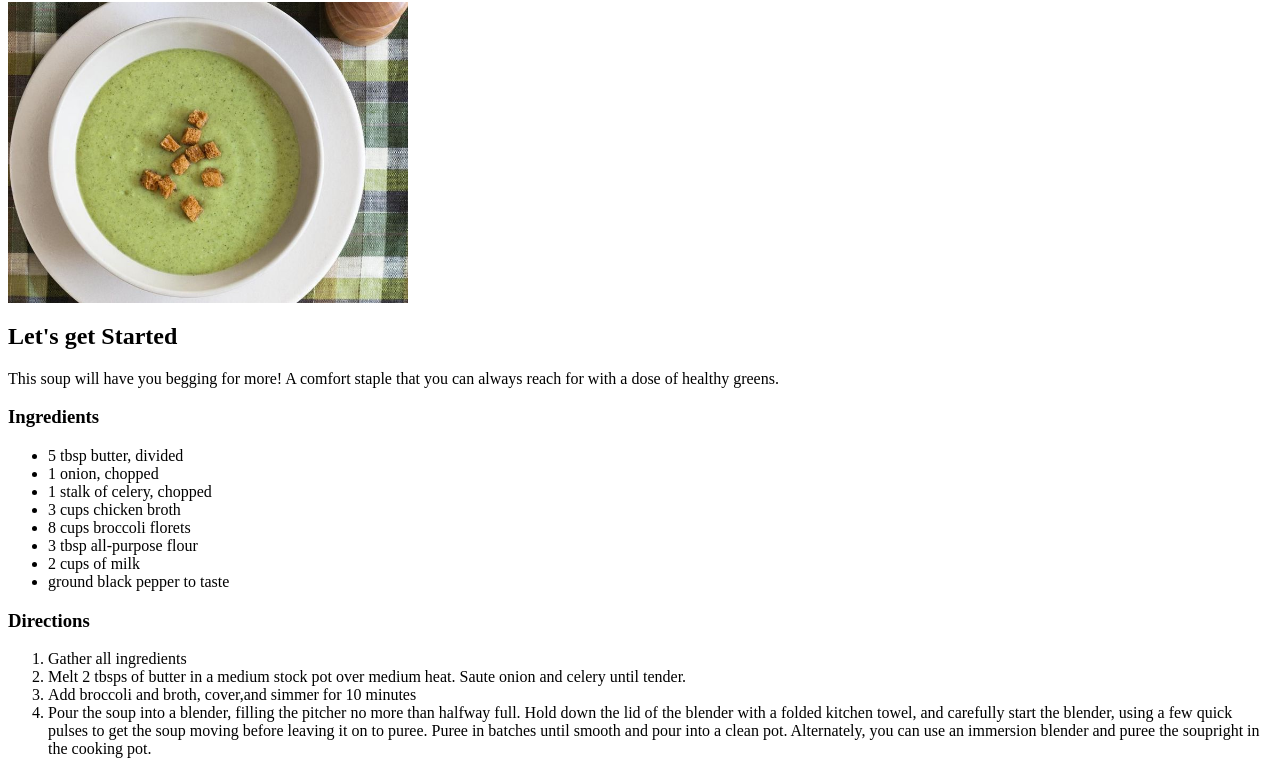
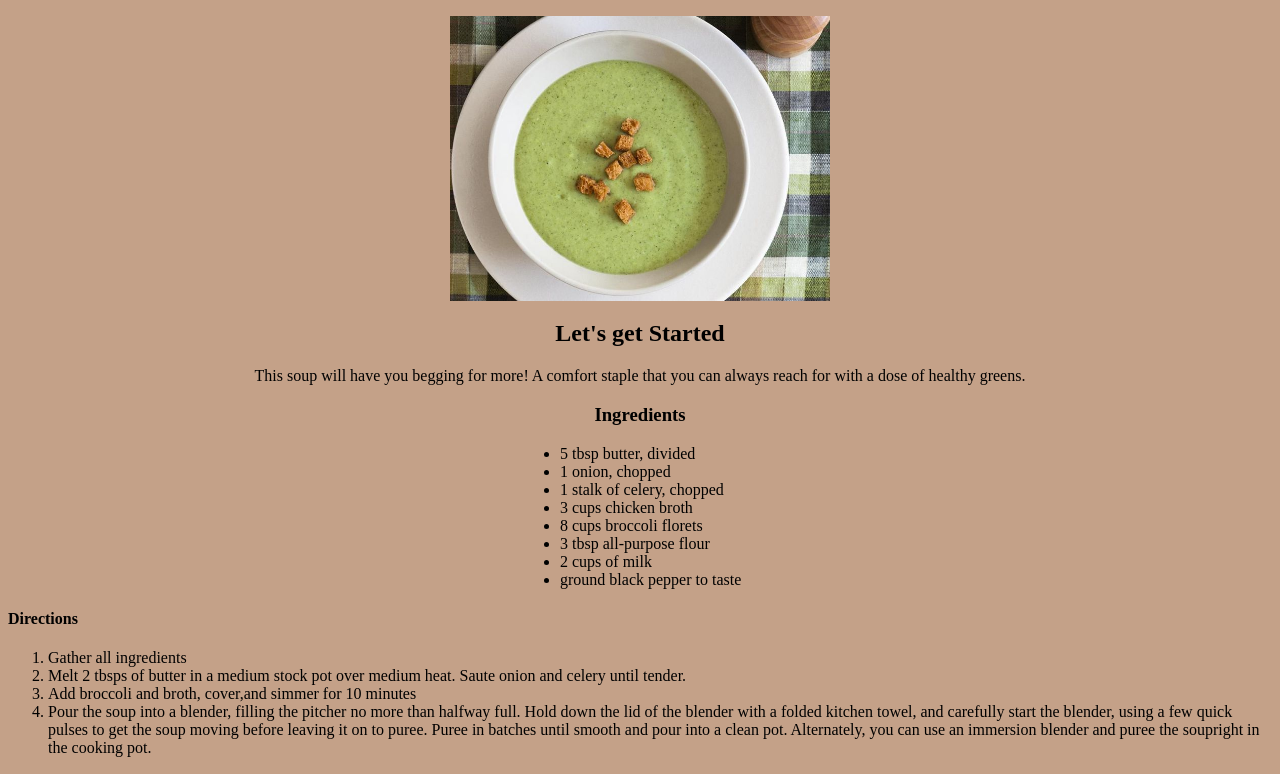
Before and after one commit to lindseyrose54/odin-recipes, a plain HTML site: page recipes/broccoli.html in a window 1280 px wide. Shown: the part 64-838 px from the top of the page. Drawn offline with Linux system fonts and the light colour scheme.

Commit message:
Added CSS styling to each page

```diff
--- a/index.html
+++ b/index.html
@@ -4,13 +4,14 @@
     <meta charset="UTF-8">
     <meta name="viewport" content="width=device-width, initial-scale=1.0">
     <title>Document</title>
+    <link rel="stylesheet" href="./styles.css">
 </head>
 <body>
-    <h1>Odin Recipes: Soup Edition</h1>
-        <ul>
-           <li><a href="recipes/curry.html">Coconut Curry Butternut Squash Soup</a></li>
-           <li><a href="recipes/broccoli.html">Cream of Broccoli Soup</a></li>
-           <li><a href="recipes/weddingsoup.html">Instant Pot Italian Wedding Soup</a></li>
+    <h1 class="header">Odin Recipes: Soup Edition</h1>
+        <ul class="list1">
+           <li class="recipe"><a href="recipes/curry.html">Coconut Curry Butternut Squash Soup</a></li>
+           <li class="recipe"><a href="recipes/broccoli.html">Cream of Broccoli Soup</a></li>
+           <li class="recipe"><a href="recipes/weddingsoup.html">Instant Pot Italian Wedding Soup</a></li>
         </ul>
 </body>
 </html>
--- a/recipes/broccoli.html
+++ b/recipes/broccoli.html
@@ -1,10 +1,21 @@
+<!DOCTYPE html>
+<html lang="en">
+<head>
+    <meta charset="UTF-8">
+    <meta name="viewport" content="width=device-width, initial-scale=1.0">
+    <title>coconutcurrysoup</title>
+    <link rel="stylesheet" href="../styles.broccoli.css">
+</head>
+
+<body>
+
 <h1>Cream of Broccoli Soup</h1>
-    <img src="../images/brocsoup.jpg" alt="Broccolie Soup" width="400">
+    <img src="../images/brocsoup.jpg" alt="Broccoli Soup" width="400">
     <h2>Let's get Started</h2>
         <p>This soup will have you begging for more! A comfort staple that you can always reach for with a dose of healthy greens.</p>
     <div>
         <h3>Ingredients</h3>
-            <ul>
+            <ul class="grocery">
                 <li>5 tbsp butter, divided</li>
                 <li>1 onion, chopped</li>
                 <li>1 stalk of celery, chopped</li>
@@ -17,7 +28,7 @@
     </div>
 
     <div>
-        <h3>Directions</h3>
+        <h4>Directions</h4>
             <ol>
                 <li>Gather all ingredients</li>
                 <li>Melt 2 tbsps of butter in a medium stock pot over medium heat. Saute onion and celery until tender.</li>
@@ -26,3 +37,4 @@
 
             </ol>
     </div>
+</body>
--- /dev/null
+++ b/styles.broccoli.css
@@ -0,0 +1,19 @@
+* {
+    background-color: rgb(196, 161, 136);
+}
+
+img {
+    display: block;
+    margin-left: auto;
+    margin-right: auto;
+    width: 30%;
+}
+
+h1, h2, p, h3 {
+    text-align: center;
+}
+
+.grocery {
+    text-align: justify;
+    margin-left: 40vw;
+}
--- /dev/null
+++ b/styles.css
@@ -0,0 +1,15 @@
+body {
+    background-color: rgb(196, 161, 136);
+}
+
+.header {
+    font-family: Cambria, Cochin, Georgia, Times, 'Times New Roman', serif;
+    font-size: 60px;
+    color: gainsboro;
+    text-align: center;
+}
+
+.list1 {
+    font-size: 28px;
+    margin-left: 35vw;
+}
--- /dev/null
+++ b/styles.curry.css
@@ -0,0 +1,19 @@
+* {
+    background-color: rgb(196, 161, 136);
+}
+
+img {
+    display: block;
+    margin-left: auto;
+    margin-right: auto;
+    width: 30%;
+}
+
+h1, h2, p, h3 {
+    text-align: center;
+}
+
+.ingredients {
+    text-align: justify;
+    margin-left: 40vw;
+}
--- /dev/null
+++ b/styles.wedding.css
@@ -0,0 +1,19 @@
+* {
+    background-color: rgb(196, 161, 136);
+}
+
+img {
+    display: block;
+    margin-left: auto;
+    margin-right: auto;
+    width: 30%;
+}
+
+h1, h2, p, h3 {
+    text-align: center;
+}
+
+.items {
+    text-align: justify;
+    margin-left: 40vw;
+}
```
Also changed, not shown: recipes/curry.html (+11 -1 lines), recipes/weddingsoup.html (+14 -1 lines).
